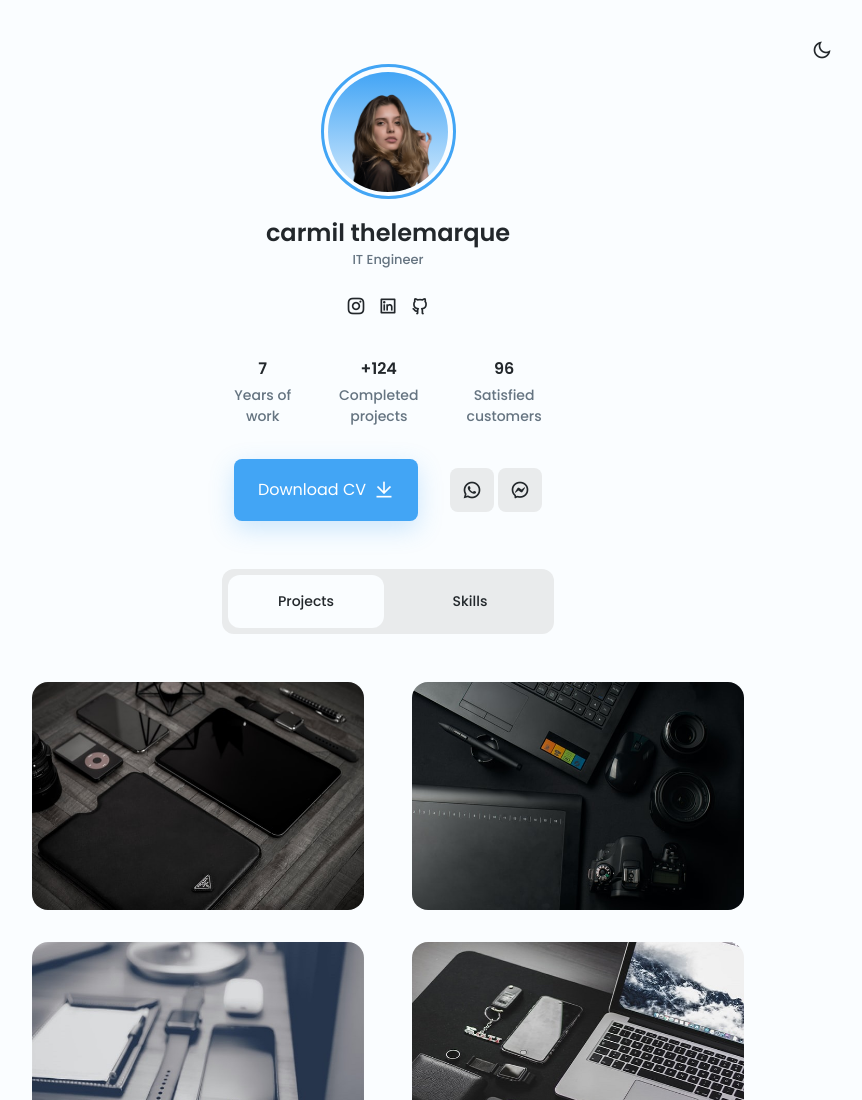
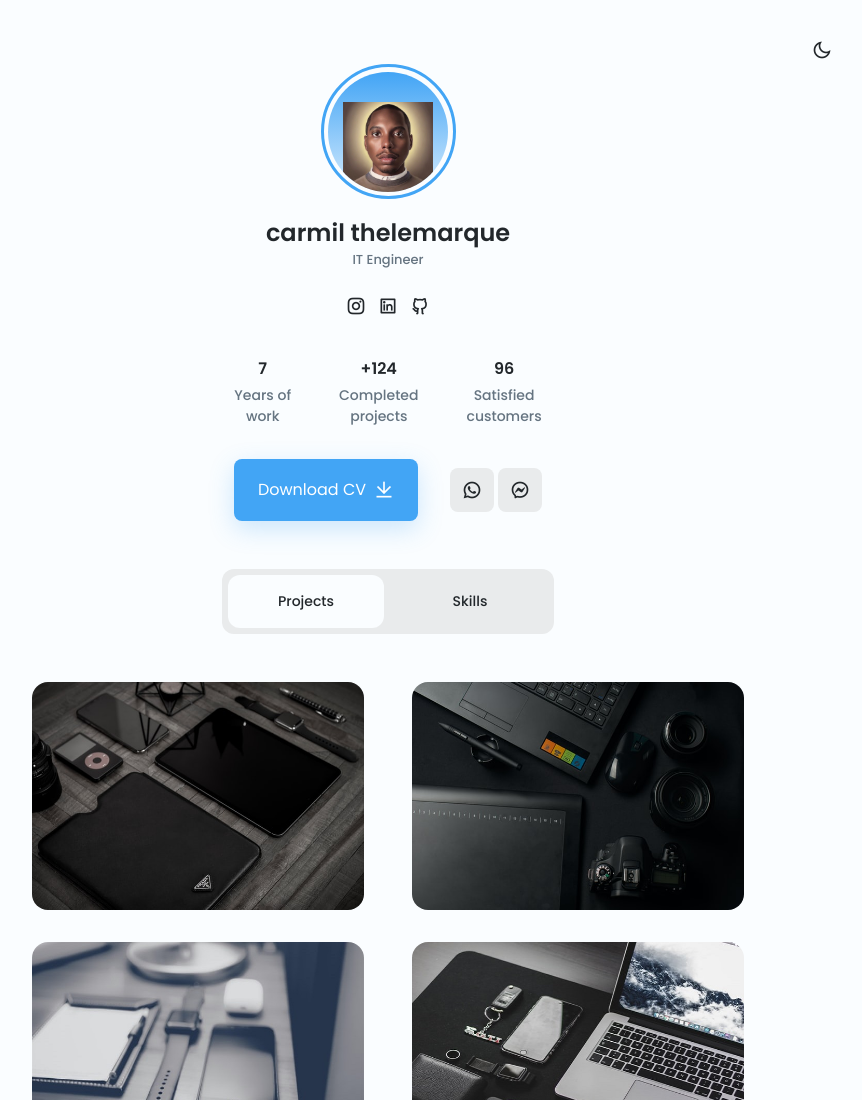
Before and after one commit to carmilx/carmilx.github.io, a plain HTML site: page index.html in a window 1280 px wide. Shown: the top 1100 px of the page, without its empty margins (252-1114 px from the left). Drawn offline with nearby package versions, Linux system fonts and the light colour scheme.

Commit message:
update profile image

```diff
--- a/index.html
+++ b/index.html
@@ -26,7 +26,7 @@
                     <div class="profile__border">
                         <div class="profile__perfil">
                             <!-- Insert your image, according to the example size of the portfolio -->
-                            <img src="assets/img/perfil.png" alt="">
+                            <img src="/assets/img/carmil_ai.jpeg" alt="">
                         </div>
                     </div>
 
```
Also changed, not shown: assets/img/carmil_ai.jpeg (added), 2 other files.
